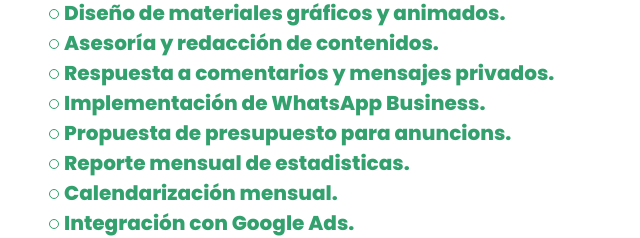
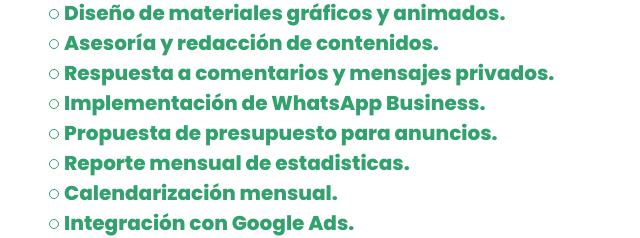
Before and after one commit to pakolalo/ojos_ajenos, a plain HTML site: page social_media.html in a window 1280 px wide. Shown: the part 2714-2952 px from the top of the page, 0-640 px from the left. Drawn offline with Linux system fonts and the light colour scheme.

Commit message:
finish social

```diff
--- a/social_media.html
+++ b/social_media.html
@@ -159,7 +159,7 @@
               <li class="social_media_services-bullet"><b>Asesoría y redacción de contenidos.</b></li>
               <li class="social_media_services-bullet"><b>Respuesta a comentarios y mensajes privados.</b></li>
               <li class="social_media_services-bullet"><b>Implementación de WhatsApp Business.</b></li>
-              <li class="social_media_services-bullet"><b>Propuesta de presupuesto para anuncions.</b></li>
+              <li class="social_media_services-bullet"><b>Propuesta de presupuesto para anuncios.</b></li>
               <li class="social_media_services-bullet"><b>Reporte mensual de estadisticas.</b></li>
               <li class="social_media_services-bullet"><b>Calendarización mensual.</b></li>
               <li class="social_media_services-bullet"><b>Integración con Google Ads.</b></li>
```
